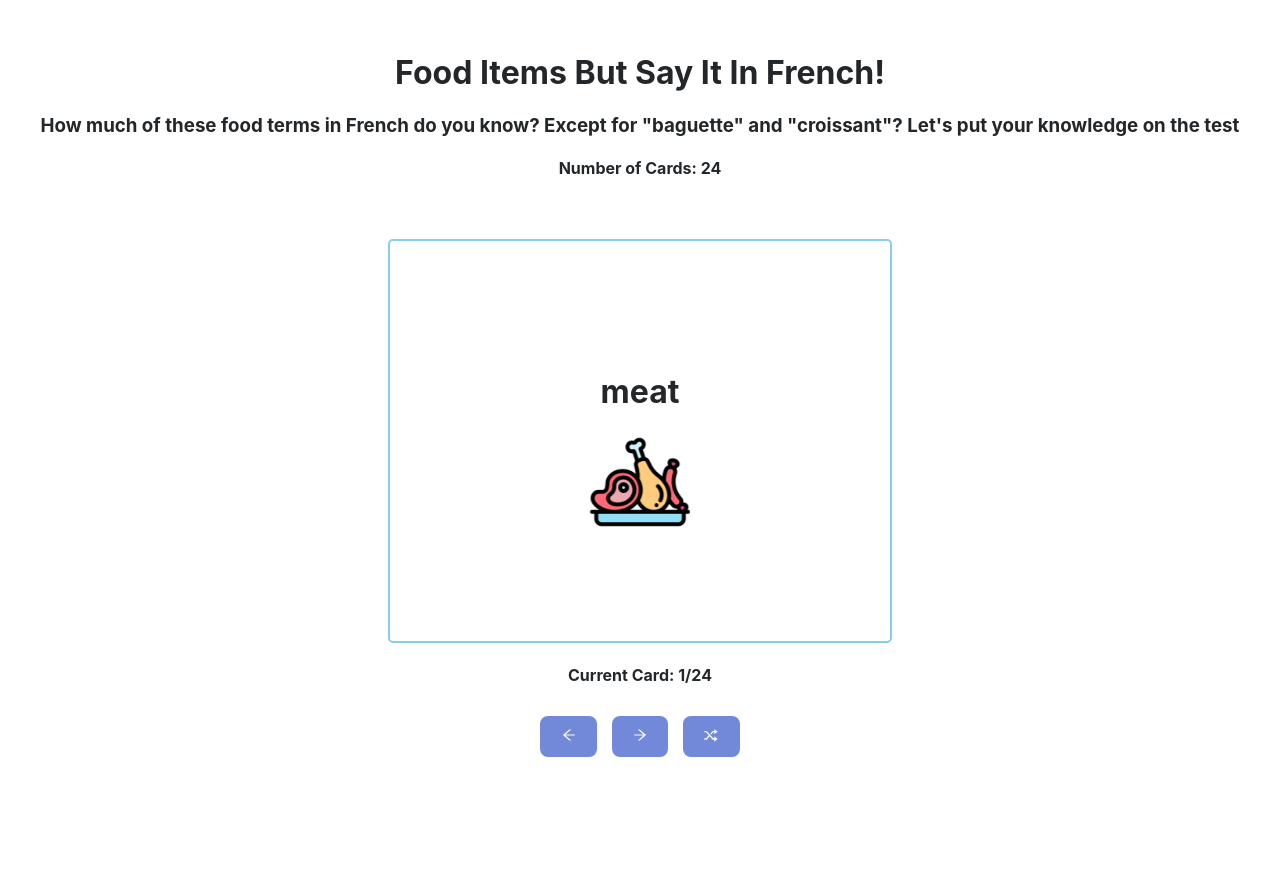
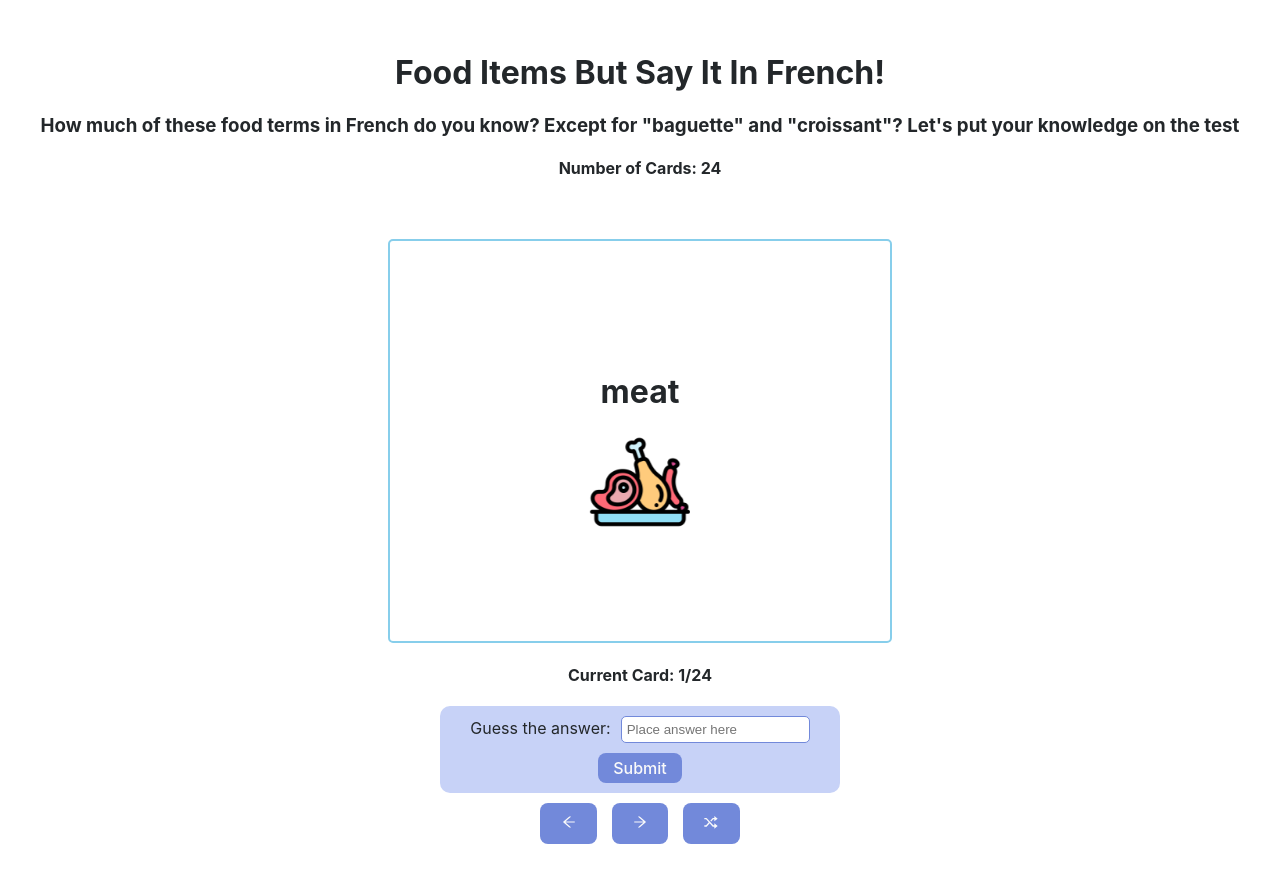
Before and after one commit to HafsaSarker/Flashcards-App, a React (Vite) app in the folder flashcards/: page / in a window 1280 px wide. Shown: the top 882 px of the page. Before the commit the page ends 809 px from the top, so only its background shows below. Built offline with nearby package versions, Linux system fonts and the light colour scheme.

Commit message:
add form

```diff
--- a/flashcards/src/App.jsx
+++ b/flashcards/src/App.jsx
@@ -68,6 +68,18 @@ function App() {
         />
       </div>
       <h4>Current Card: {!isShuffling ? cardIndex+1 : randIndex+1}/24</h4>
+
+      <form>
+        <label>
+          Guess the answer:
+          <input
+            type="text"
+            placeholder="Place answer here"
+          />
+        </label>
+        <button>Submit</button>
+      </form>
+
       <div className="btn-container">
         <button onClick={backward}  ><span><AiOutlineArrowLeft /></span>
         </button>
--- a/flashcards/src/index.css
+++ b/flashcards/src/index.css
@@ -1,7 +1,28 @@
 :root {
   font-family: Inter, system-ui, Avenir, Helvetica, Arial, sans-serif;
 }
-
+form{
+  display: flex;
+  flex-direction: column;
+  align-items: center;
+  gap: 10px;
+  background-color: #c7d2f7;
+  padding: 10px 30px;
+  border-radius: 10px;
+}
+input{
+  padding: 5px 5px;
+  margin-left: 10px;
+  border-radius: 5px;
+  border: solid 1px #7289da;
+}
+input:focus{
+  outline: none;
+}
+form > button {
+  padding: 4px 10px;
+  width: 25%;
+}
 body {
   margin: 0;
   display: flex;
```
